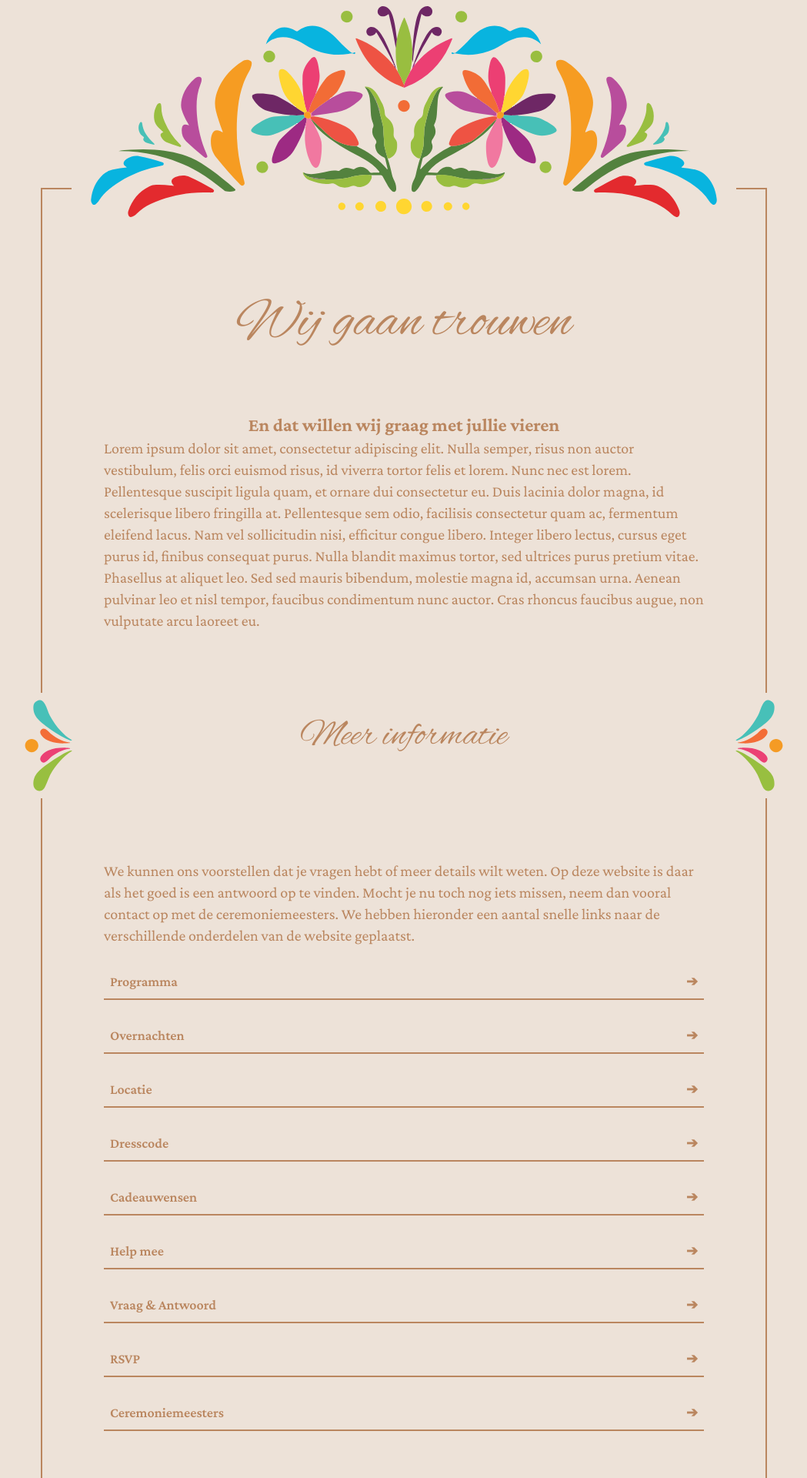
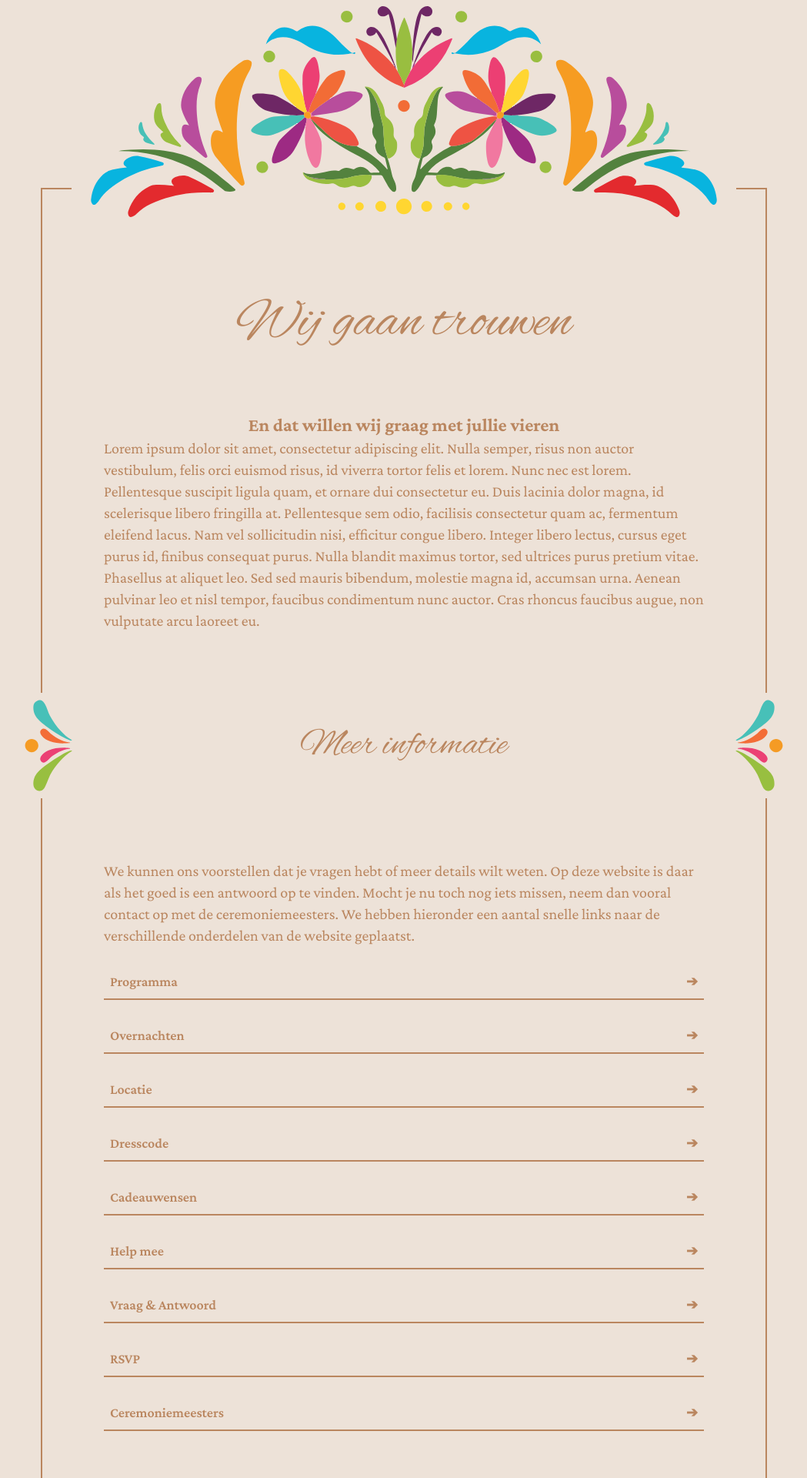
Before and after one commit to RubenSmit/onzebarfdag.nl, a Jekyll site: the page built from index.markdown, in a window 1280 px wide. Shown: the part 1161-3081 px from the top of the page at 77% size, without its empty margins (115-1164 px from the left). Built offline with Jekyll 4.4.1, drawn with Linux system fonts in a browser that asks for light colours.

Commit message:
Remove padding

```diff
--- a/_includes/card_title.html
+++ b/_includes/card_title.html
@@ -1,6 +1,6 @@
 <div class="w-full flex items-center my-20" data-timeline="{{include.type}}">
   <img src="/images/side_decoration_left.svg" class="w-10 md:w-20 bg-tan -ml-14 mr-14 md:-ml-28 md:mr-28 border-8 border-tan" alt="" role="presentation">
-  <h2 class="font-curly text-2xl sm:text-3xl md:text-4xl lg:text-5xl w-full text-center mb-6">
+  <h2 class="font-curly text-2xl sm:text-3xl md:text-4xl lg:text-5xl w-full text-center">
     {{include.title}}
   </h2>
   <img src="/images/side_decoration_right.svg" class="w-10 md:w-20 bg-tan -mr-14 ml-14 md:ml-28 md:-mr-28 border-8 border-tan" alt="" role="presentation">
```
